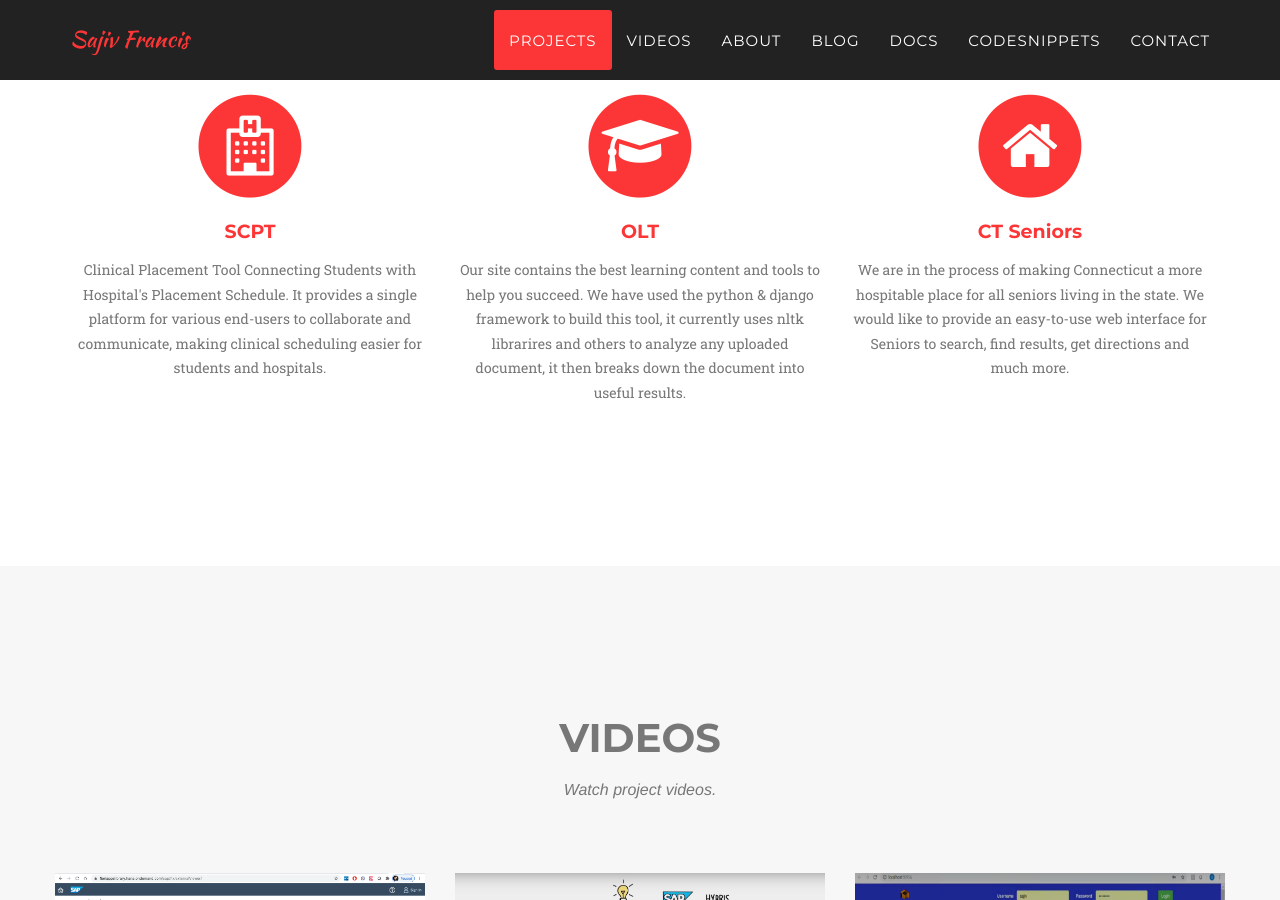
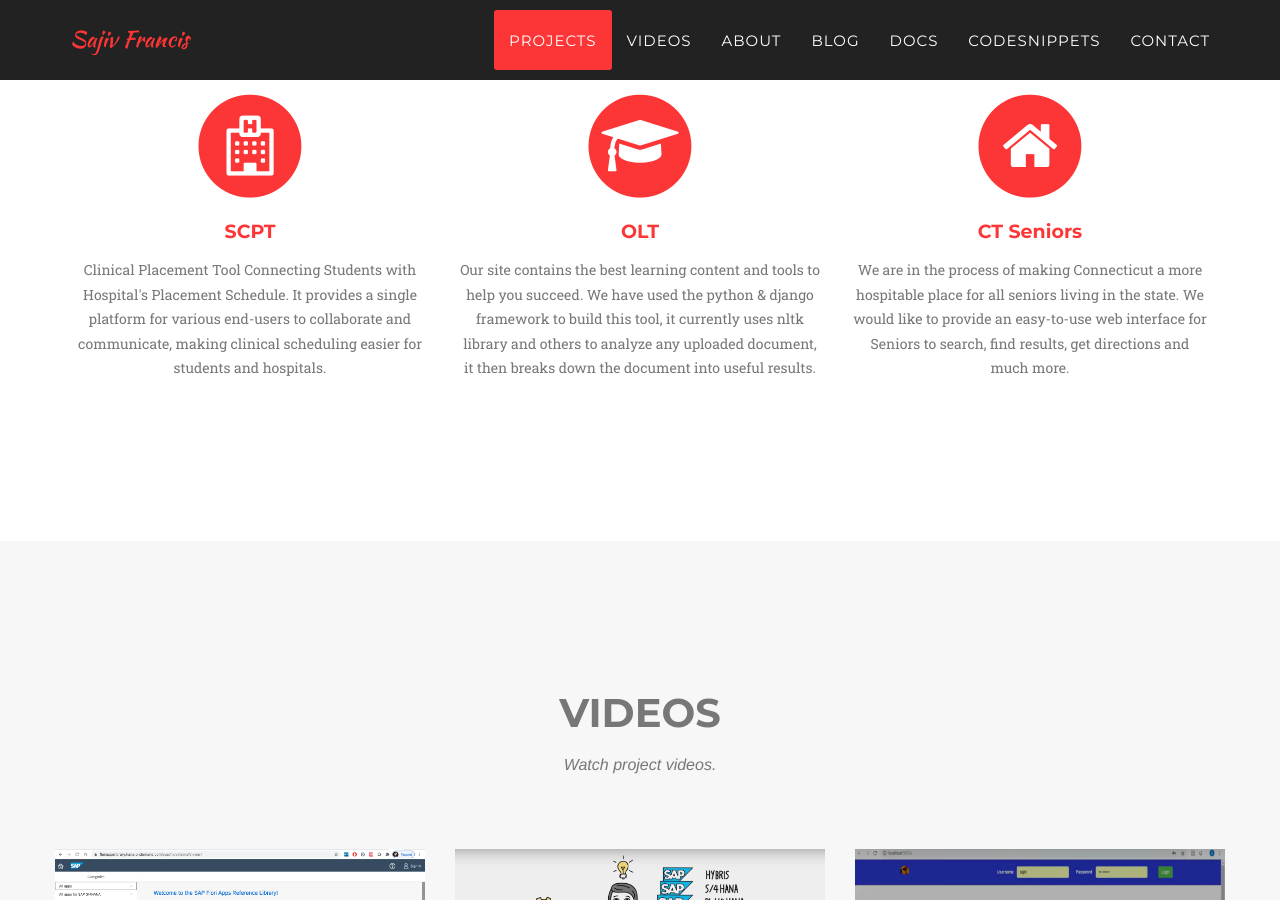
Before and after one commit to sfrancis2017/sajivfrancis.github.io, a Jekyll site: the page built from index.html, in a window 1280 px wide and 900 px high, scrolled down 1028 px. Built offline with Jekyll 4.4.1, drawn with Linux system fonts in a browser that asks for light colours; some web fonts are replaced.

Commit message:
Update projects.html

```diff
--- a/_includes/landingpage/projects.html
+++ b/_includes/landingpage/projects.html
@@ -22,7 +22,7 @@
                         <i class="fa fa-graduation-cap fa-stack-1x fa-inverse"></i>
                     </span>
                     <h4 class="service-heading">OLT</h4>
-                    <p class="text-muted">Our site contains the best learning content and tools to help you succeed. We have used the python & django framework to build this tool, it currently uses nltk librarires and others to analyze any uploaded document, it then breaks down the document into useful results.</p>
+                    <p class="text-muted">Our site contains the best learning content and tools to help you succeed. We have used the python & django framework to build this tool, it currently uses nltk library and others to analyze any uploaded document, it then breaks down the document into useful results.</p>
                 </div></a>
                 <a href = "https://github.com/sajivfrancis/CTSeniors"><div class="col-md-4">
                     <span class="fa-stack fa-4x">
```
